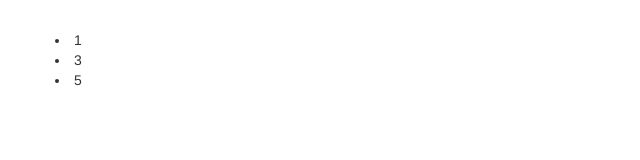
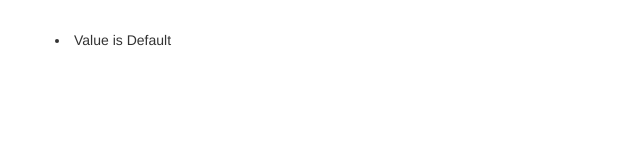
Before and after one commit to farooquiawais2/prj-start, an Angular app: page / in a window 1280 px wide. Shown: the top 160 px of the page, without its empty margins (0-640 px from the left). Built offline with nearby package versions, Linux system fonts and the light colour scheme.

Commit message:
12. Understanding ngSwitch

```diff
--- a/src/app/app.component.html
+++ b/src/app/app.component.html
@@ -1,7 +1,10 @@
 <div class="container">
   <div class="row">
-    <div *appUnless="false">
-      <li *ngFor="let no of oddNumbers">{{ no }}</li>
+    <div [ngSwitch]="value">
+      <li *ngSwitchCase="10">Value is 10 of {{value}}</li>
+      <li *ngSwitchCase="5">Value is 5 of 5</li>
+      <li *ngSwitchCase="1000">Value is 1000 of {{value}}</li>
+      <li *ngSwitchDefault>Value is Default</li>
     </div>
   </div>
 </div>
--- a/src/app/app.component.ts
+++ b/src/app/app.component.ts
@@ -10,4 +10,5 @@ export class AppComponent {
   oddNumbers = [1, 3, 5];
   evenNumbers = [2, 4];
   onlyOdd = false;
+  value = 10001;
 }
```
